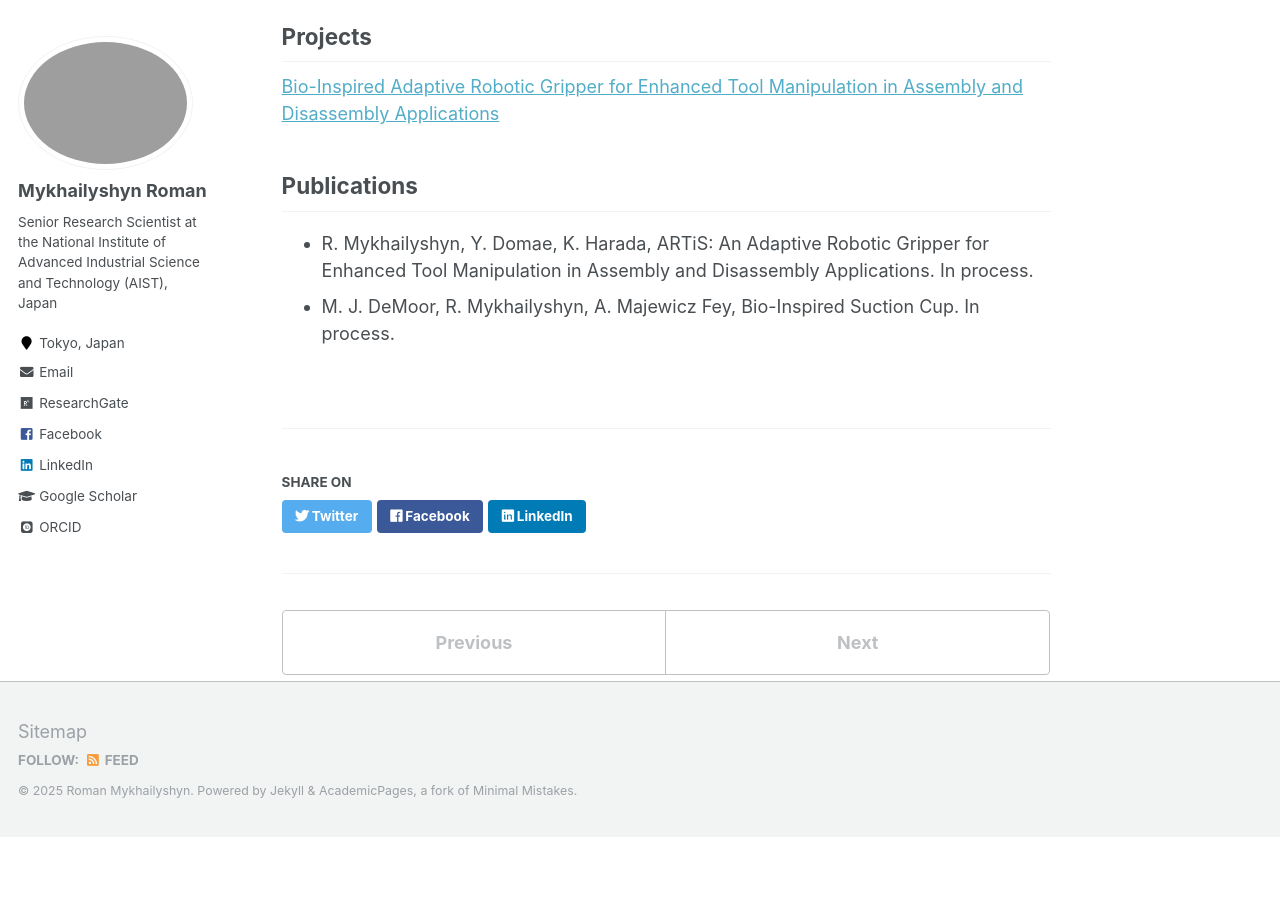
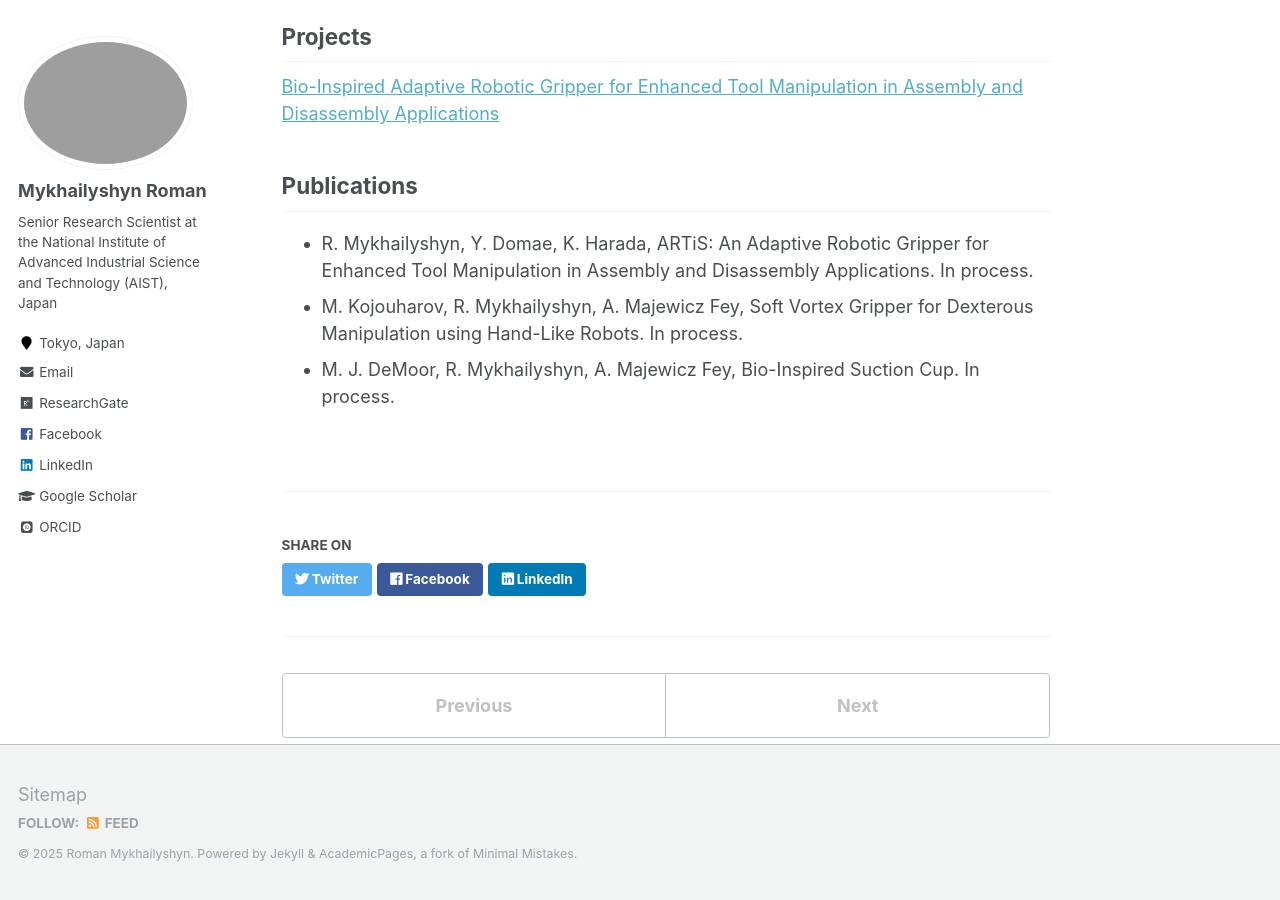
Before and after one commit to RomanMykhailyshyn/RomanMykhailyshyn.github.io, a Jekyll site: the page built from _portfolio/portfolio-3.md, in a window 1280 px wide and 900 px high, scrolled down 980 px. Built offline with Jekyll 4.4.1, drawn with Linux system fonts in a browser that asks for light colours; some web fonts are replaced; before the commit the page ends 1817 px from its top, so only the background shows below that.

Commit message:
Update portfolio-3.md

```diff
--- a/_portfolio/portfolio-3.md
+++ b/_portfolio/portfolio-3.md
@@ -24,4 +24,5 @@ The project was partially funded by the grant "Disassembly plans that take into
 ## Publications
 
 * R. Mykhailyshyn, Y. Domae, K. Harada, ARTiS: An Adaptive Robotic Gripper for Enhanced Tool Manipulation in Assembly and Disassembly Applications.  In process.
+* M. Kojouharov, R. Mykhailyshyn, A. Majewicz Fey, Soft Vortex Gripper for Dexterous Manipulation using Hand-Like Robots. In process.
 * M. J. DeMoor, R. Mykhailyshyn, A. Majewicz Fey, Bio-Inspired Suction Cup. In process.
```
